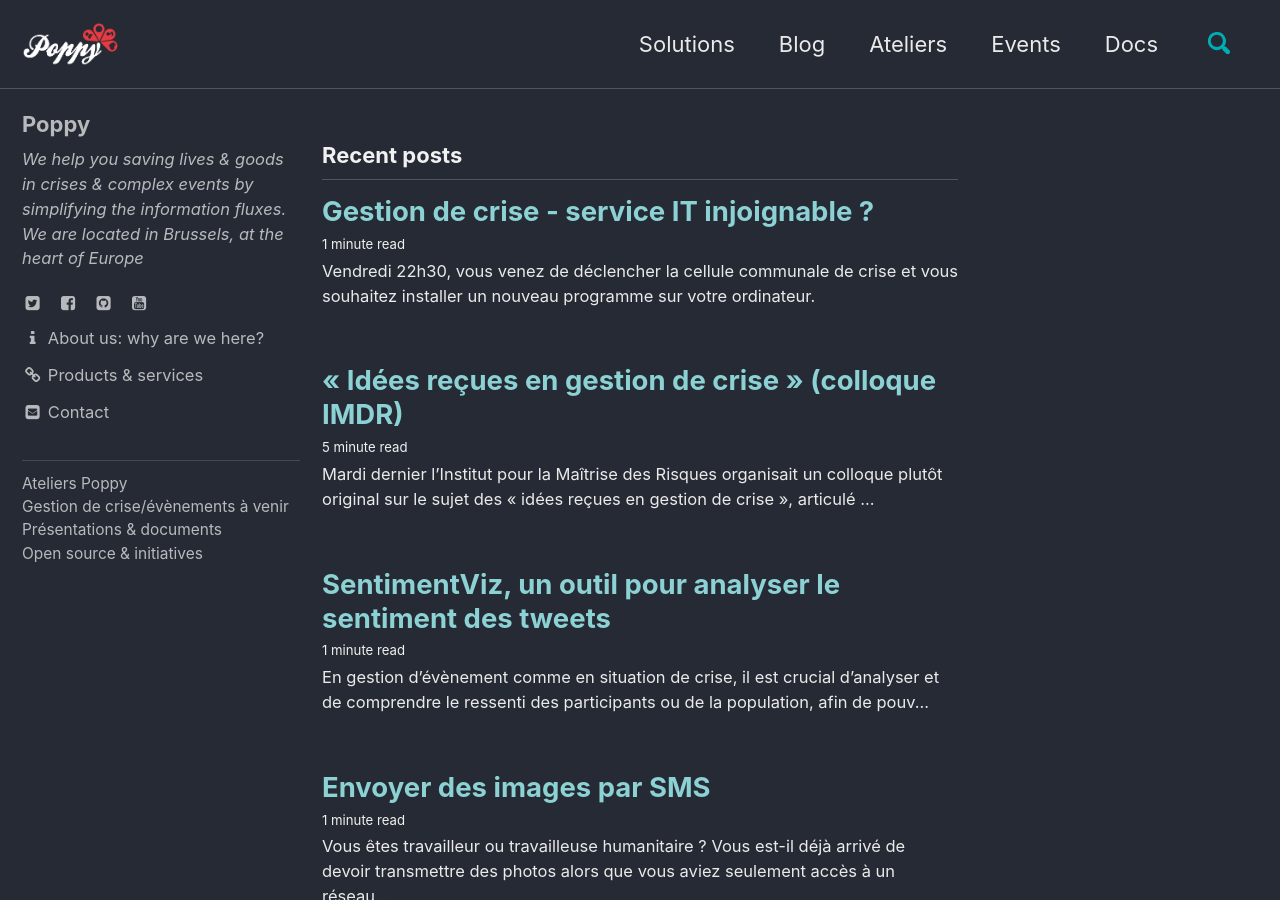
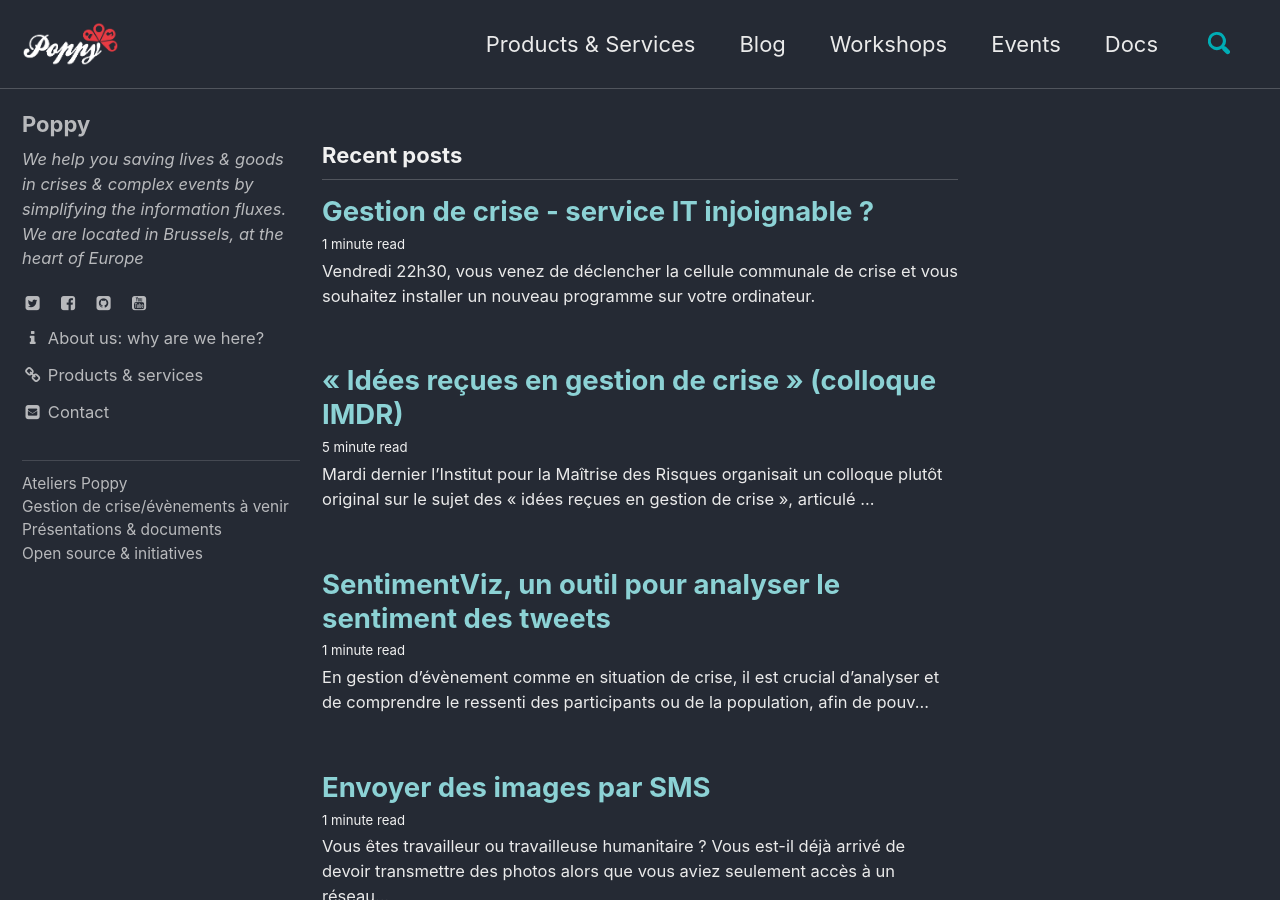
Before and after one commit to ccloquet/ccloquet.github.io, a Jekyll site: the page built from index.html, in a window 1280 px wide and 900 px high. Built offline with Jekyll 4.4.1, drawn with Linux system fonts in a browser that asks for light colours; cached includes are drawn as plain includes; the list of posts is cut into pages by our own code.

Commit message:
Update navigation.yml

```diff
--- a/_data/navigation.yml
+++ b/_data/navigation.yml
@@ -1,10 +1,10 @@
 # main links
 main:
-  - title: "Solutions"
+  - title: "Products & Services"
     url: "https://www.my-poppy.eu"
   - title: Blog
     url: /
-  - title: "Ateliers"
+  - title: "Workshops"
     url: /workshops/
   - title: "Events"
     url: /events_upcoming/
```
